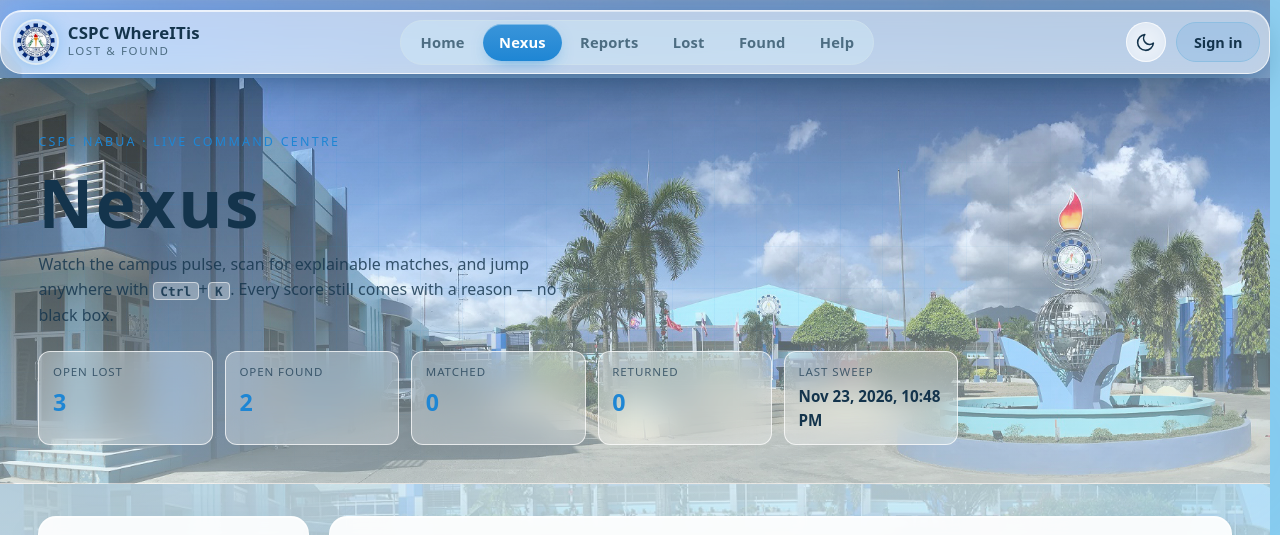
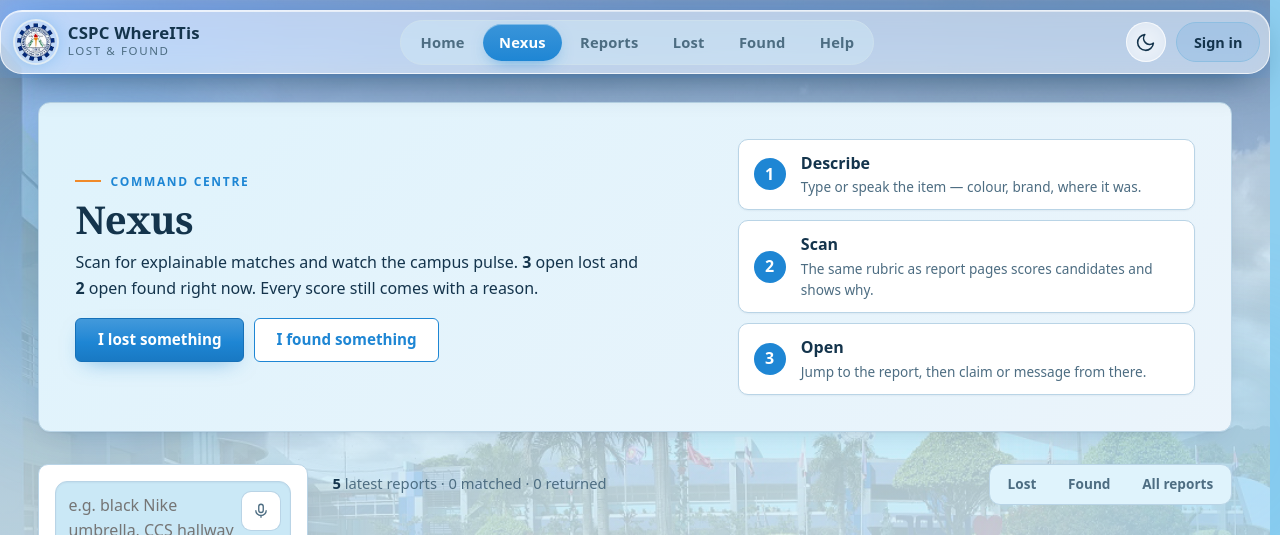
Before and after one commit to jusalipio-123/cspc-whereitis, a Node server app: page /nexus in a window 1280 px wide. Shown: the top 535 px of the page. Run offline with Node 20, Linux system fonts and the light colour scheme; data comes from the database, SQL or seed files in the repository; data that the repository does not hold is empty.

Commit message:
refactor: Nexus uses the Lost/Found board layout
Drop Futuristic controls. Hero, sidebar scan, zone list, and pulse
cards now match the Lost and Found report tabs.

```diff
--- a/public/css/futura.css
+++ b/public/css/futura.css
@@ -855,3 +855,10 @@ img, svg, video { max-width: 100%; height: auto; }
   .site-header--glass .brand-text { display: none; }
   .hero__actions { grid-template-columns: 1fr; }
 }
+
+.reports-page--nexus .scan-form__row { position: relative; }
+.reports-page--nexus .scan-form__q {
+  min-height: 88px; width: 100%; padding: .7rem 2.8rem .7rem .75rem;
+  resize: vertical; font: inherit;
+}
+.reports-page--nexus .scan-results { margin-bottom: 1rem; }
--- a/public/js/nexus.js
+++ b/public/js/nexus.js
@@ -115,7 +115,7 @@
   }
 
   function renderPulse(items) {
-    if (!pulse || !items || !items.length) return;
+    if (!pulse || pulse.classList.contains('board') || !items || !items.length) return;
     pulse.innerHTML = items.map(function (r) {
       return '<li><a href="/reports/' + esc(r.reference_no) + '">' +
         '<span class="pulse__kind pulse__kind--' + esc(r.kind) + '">' + esc(r.kind) + '</span>' +
--- a/views/nexus/index.ejs
+++ b/views/nexus/index.ejs
@@ -1,179 +1,124 @@
-<!-- CSPC WhereITis — views/nexus/index.ejs — Campus command centre -->
+<!-- CSPC WhereITis — views/nexus/index.ejs — same chrome as Lost / Found boards -->
 <%- include('../partials/head', { title: 'Nexus' }) %>
 <%- include('../partials/nav') %>
 
-<main id="main" class="nexus">
-  <section class="nexus-hero">
-    <div class="nexus-hero__grid" aria-hidden="true"></div>
-    <div class="nexus-hero__scan" aria-hidden="true"></div>
-    <div class="container nexus-hero__inner">
-      <p class="nexus-kicker">CSPC Nabua · live command centre</p>
+<main id="main" class="container reports-page reports-page--nexus">
+  <%- include('../partials/flash') %>
+
+  <section class="board-hero board-hero--found">
+    <div>
+      <p class="page-head__eyebrow">Command centre</p>
       <h1>Nexus</h1>
-      <p class="nexus-lede">
-        Watch the campus pulse, scan for explainable matches, and jump anywhere
-        with <kbd>Ctrl</kbd>+<kbd>K</kbd>. Every score still comes with a reason
-        &mdash; no black box.
+      <p>
+        Scan for explainable matches and watch the campus pulse.
+        <strong><%= counts.openLost %></strong> open lost and
+        <strong><%= counts.openFound %></strong> open found right now.
+        Every score still comes with a reason.
       </p>
-      <dl class="nexus-hud" aria-label="Live system readout">
-        <div>
-          <dt>Open lost</dt>
-          <dd data-count><%= counts.openLost %></dd>
+      <div class="board-hero__cta">
+        <a class="btn btn--primary" href="/reports/new?kind=lost">I lost something</a>
+        <a class="btn btn--ghost" href="/reports/new?kind=found">I found something</a>
       </div>
-        <div>
-          <dt>Open found</dt>
-          <dd data-count><%= counts.openFound %></dd>
     </div>
-        <div>
-          <dt>Matched</dt>
-          <dd data-count><%= counts.matched %></dd>
-        </div>
-        <div>
-          <dt>Returned</dt>
-          <dd data-count><%= counts.returned %></dd>
-        </div>
-        <div>
-          <dt>Last sweep</dt>
-          <dd class="nexus-hud__time"><%= scannedAt %></dd>
-        </div>
-      </dl>
-    </div>
+    <ol class="mode-steps">
+      <li><strong>Describe</strong><span>Type or speak the item — colour, brand, where it was.</span></li>
+      <li><strong>Scan</strong><span>The same rubric as report pages scores candidates and shows why.</span></li>
+      <li><strong>Open</strong><span>Jump to the report, then claim or message from there.</span></li>
+    </ol>
   </section>
 
-  <div class="container nexus-body">
-    <%- include('../partials/flash') %>
-
-    <div class="nexus-layout">
-      <section class="nexus-panel nexus-panel--radar" aria-labelledby="radar-h">
-        <header class="nexus-panel__head">
-          <h2 id="radar-h">Campus radar</h2>
-          <p>Open reports, grouped by zone. Brighter nodes are busier.</p>
-        </header>
-        <div class="radar" data-radar>
-          <div class="radar__field" aria-hidden="true">
-            <span class="radar__ring"></span>
-            <span class="radar__ring"></span>
-            <span class="radar__ring"></span>
-            <span class="radar__sweep"></span>
-          </div>
-          <ul class="radar__nodes">
-            <% if (!zones.length) { %>
-              <li class="radar__empty">No public locations yet. Radar is standing by.</li>
-            <% } %>
-            <% zones.forEach(function (z, i) { %>
-              <% const heat = Math.min(1, (z.lost + z.found) / 8); %>
-              <li class="radar__node" style="--i: <%= i %>; --heat: <%= heat.toFixed(2) %>"
-                  data-zone="<%= z.zone %>" data-lost="<%= z.lost %>" data-found="<%= z.found %>">
-                <button type="button" class="radar__pin" aria-expanded="false"
-                        aria-controls="radar-panel-<%= i %>">
-                  <span class="radar__blip"></span>
-                  <span class="radar__label"><%= z.zone %></span>
-                  <span class="radar__n"><%= z.lost + z.found %></span>
-                </button>
-                <div class="radar__pop" id="radar-panel-<%= i %>" hidden>
-                  <p><strong><%= z.zone %></strong></p>
-                  <p><%= z.lost %> lost · <%= z.found %> found still open</p>
-                  <ul>
-                    <% z.locations.filter(function (l) { return l.lost + l.found > 0; }).slice(0, 6).forEach(function (l) { %>
-                      <li>
-                        <a href="/reports?location_id=<%= l.id %>"><%= l.name %></a>
-                        <span><%= l.lost + l.found %></span>
-                      </li>
-                    <% }); %>
-                  </ul>
-                  <% if (z.locations.every(function (l) { return l.lost + l.found === 0; })) { %>
-                    <p class="muted">Quiet sector — nothing open here.</p>
-                  <% } %>
-                </div>
-              </li>
-            <% }); %>
-          </ul>
-        </div>
-        <ul class="radar__legend" aria-hidden="true">
-          <li><span class="radar__dot radar__dot--lost"></span> Lost</li>
-          <li><span class="radar__dot radar__dot--found"></span> Found</li>
-        </ul>
-      </section>
-
-      <section class="nexus-panel nexus-panel--scan" aria-labelledby="scan-h">
-        <header class="nexus-panel__head">
-          <h2 id="scan-h">Match scanner</h2>
-          <p>Describe an item. The same rubric used on report pages scores candidates and shows why.</p>
-        </header>
-        <form class="scan-form" data-scan-form method="get" action="/reports" role="search">
-          <label for="scan-q" class="visually-hidden">Item description</label>
+  <div class="board-layout">
+    <aside class="side" aria-label="Scan and filter">
+      <form class="side__search scan-form" data-scan-form method="get" action="/reports" role="search">
+        <label class="visually-hidden" for="scan-q">Item description</label>
         <div class="scan-form__row">
-            <textarea id="scan-q" name="q" class="scan-form__q" rows="3" maxlength="200" required minlength="3"
-                      placeholder="e.g. black Nike umbrella, CCS 2nd floor hallway"></textarea>
+          <textarea id="scan-q" name="q" class="input scan-form__q" rows="3" maxlength="200" required minlength="3"
+                    placeholder="e.g. black Nike umbrella, CCS hallway"></textarea>
           <button type="button" class="scan-form__mic" data-voice-search hidden aria-label="Describe by voice">
             <svg viewBox="0 0 24 24" aria-hidden="true"><rect x="9" y="3" width="6" height="11" rx="3"/><path d="M5 11a7 7 0 0 0 14 0M12 18v3"/></svg>
           </button>
         </div>
-          <div class="scan-form__filters">
         <label>
-              I
-              <select name="kind" id="scan-kind">
-                <option value="">lost or found</option>
-                <option value="lost">lost this</option>
-                <option value="found">found this</option>
+          <span class="visually-hidden">Kind</span>
+          <select name="kind" id="scan-kind" class="select">
+            <option value="">Lost or found</option>
+            <option value="lost">I lost this</option>
+            <option value="found">I found this</option>
           </select>
         </label>
         <label>
-              Category
-              <select name="category_id" id="scan-cat">
-                <option value="">Any</option>
+          <span class="visually-hidden">Category</span>
+          <select name="category_id" id="scan-cat" class="select">
+            <option value="">Any category</option>
             <% categories.forEach(function (c) { %>
               <option value="<%= c.id %>"><%= c.name %></option>
             <% }); %>
           </select>
         </label>
         <label>
-              Location
-              <select name="location_id" id="scan-loc">
+          <span class="visually-hidden">Location</span>
+          <select name="location_id" id="scan-loc" class="select">
             <option value="">Anywhere on campus</option>
             <% locations.forEach(function (l) { %>
               <option value="<%= l.id %>"><%= l.name %></option>
             <% }); %>
           </select>
         </label>
-          </div>
-          <div class="scan-form__actions">
-            <button class="btn btn--primary" type="submit" data-scan-submit>Run scan</button>
-            <noscript><span class="muted">Without JavaScript this searches the reports list instead.</span></noscript>
-          </div>
+        <button class="btn btn--primary btn--sm" type="submit" data-scan-submit>Run scan</button>
       </form>
-        <div class="scan-results" data-scan-results aria-live="polite"></div>
-      </section>
-    </div>
 
-    <section class="nexus-panel nexus-panel--pulse" aria-labelledby="pulse-h">
-      <header class="nexus-panel__head">
-        <h2 id="pulse-h">Campus pulse</h2>
-        <p>Newest reports as they land. Auto-refreshes every 30 seconds when JavaScript is on.</p>
-      </header>
-      <ol class="pulse" data-pulse>
-        <% latest.forEach(function (r) { %>
+      <h2 class="side__h">Open by zone</h2>
+      <ul class="facet">
+        <% if (!zones.length) { %>
+          <li><span class="muted">No public locations yet.</span></li>
+        <% } %>
+        <% zones.forEach(function (z) { %>
           <li>
-            <a href="/reports/<%= r.reference_no %>">
-              <span class="pulse__kind pulse__kind--<%= r.kind %>"><%= r.kind %></span>
-              <span class="pulse__title"><%= r.title %></span>
-              <span class="pulse__meta"><%= r.location_name %> · <%= r.reference_no %></span>
+            <a href="/reports?q=<%= encodeURIComponent(z.zone) %>">
+              <%= z.zone %>
+              <span><%= z.lost + z.found %></span>
             </a>
           </li>
         <% }); %>
+      </ul>
+
+      <p class="side__foot">
+        <a href="/reports?kind=lost">Lost board</a><br>
+        <a href="/reports?kind=found">Found board</a>
+      </p>
+    </aside>
+
+    <section aria-label="Campus pulse">
+      <div class="list-bar">
+        <p class="result-count">
+          <strong><%= latest.length %></strong> latest report<%= latest.length === 1 ? '' : 's' %>
+          · <%= counts.matched %> matched · <%= counts.returned %> returned
+        </p>
+        <nav class="seg" aria-label="Boards">
+          <a href="/reports?kind=lost">Lost</a>
+          <a href="/reports?kind=found">Found</a>
+          <a href="/reports">All reports</a>
+        </nav>
+      </div>
+
+      <div class="scan-results" data-scan-results aria-live="polite"></div>
+
       <% if (!latest.length) { %>
-          <li class="pulse__empty">The board is quiet. File the first report?</li>
+        <div class="empty-state">
+          <h3>The board is quiet</h3>
+          <p>File the first report and it will land here.</p>
+          <div class="empty-state__actions">
+            <a class="btn btn--primary" href="/reports/new?kind=lost">Report lost item</a>
+            <a class="btn btn--ghost" href="/reports/new?kind=found">Report found item</a>
+          </div>
+        </div>
+      <% } else { %>
+        <ul class="board board--cards" data-pulse>
+          <% latest.forEach(function (r) { %>
+            <li><%- include('../partials/boardCard', { report: r }) %></li>
+          <% }); %>
+        </ul>
       <% } %>
-      </ol>
-    </section>
-
-    <section class="nexus-shortcuts" aria-labelledby="fx-h">
-      <h2 id="fx-h">Futuristic controls</h2>
-      <ul>
-        <li><kbd>Ctrl</kbd>+<kbd>K</kbd> — command palette (jump, search, scan)</li>
-        <li>Type in the home search — live suggestions appear as you type</li>
-        <li>Mic on search — speak an item description (browser support required)</li>
-        <li>Ask WhereITis — the floating concierge in the corner</li>
-      </ul>
     </section>
   </div>
 </main>
--- a/views/partials/head.ejs
+++ b/views/partials/head.ejs
@@ -23,7 +23,7 @@
   <link rel="stylesheet" href="/css/style.css?v=20261122">
   <link rel="stylesheet" href="/css/style.css">
   <link rel="stylesheet" href="/css/admin.css">
-  <link rel="stylesheet" href="/css/futura.css?v=glass11">
+  <link rel="stylesheet" href="/css/futura.css?v=glass12">
   <!-- "Refining" detector: runs before first paint. When the page you are leaving is the SAME page (same path,
        e.g. /reports -> /reports?status=open: status tab, sort, filter, pagination), mark <html class="nav-refine">.
        The stylesheet then swaps the full page-change animation for a still, short cross-fade and app.js skips the
```
Lines whose indentation alone changed are shown as unchanged.
